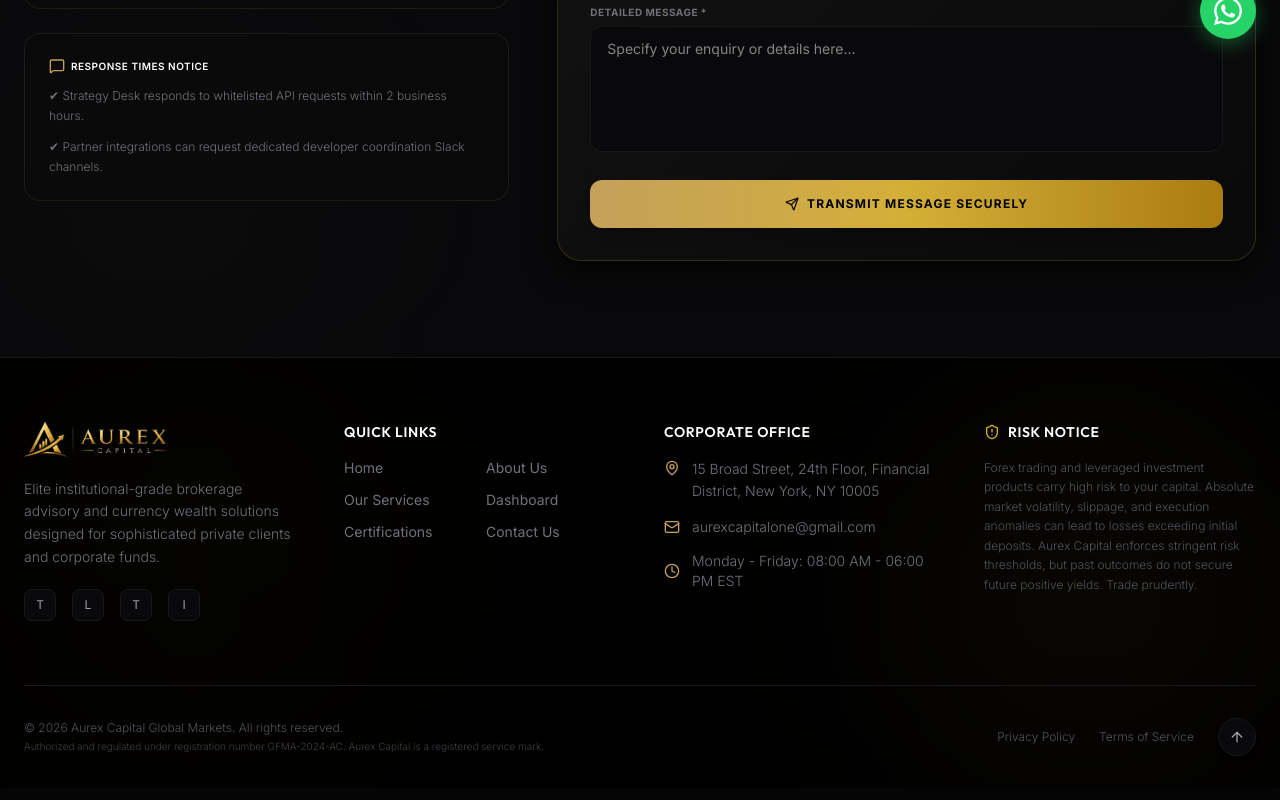
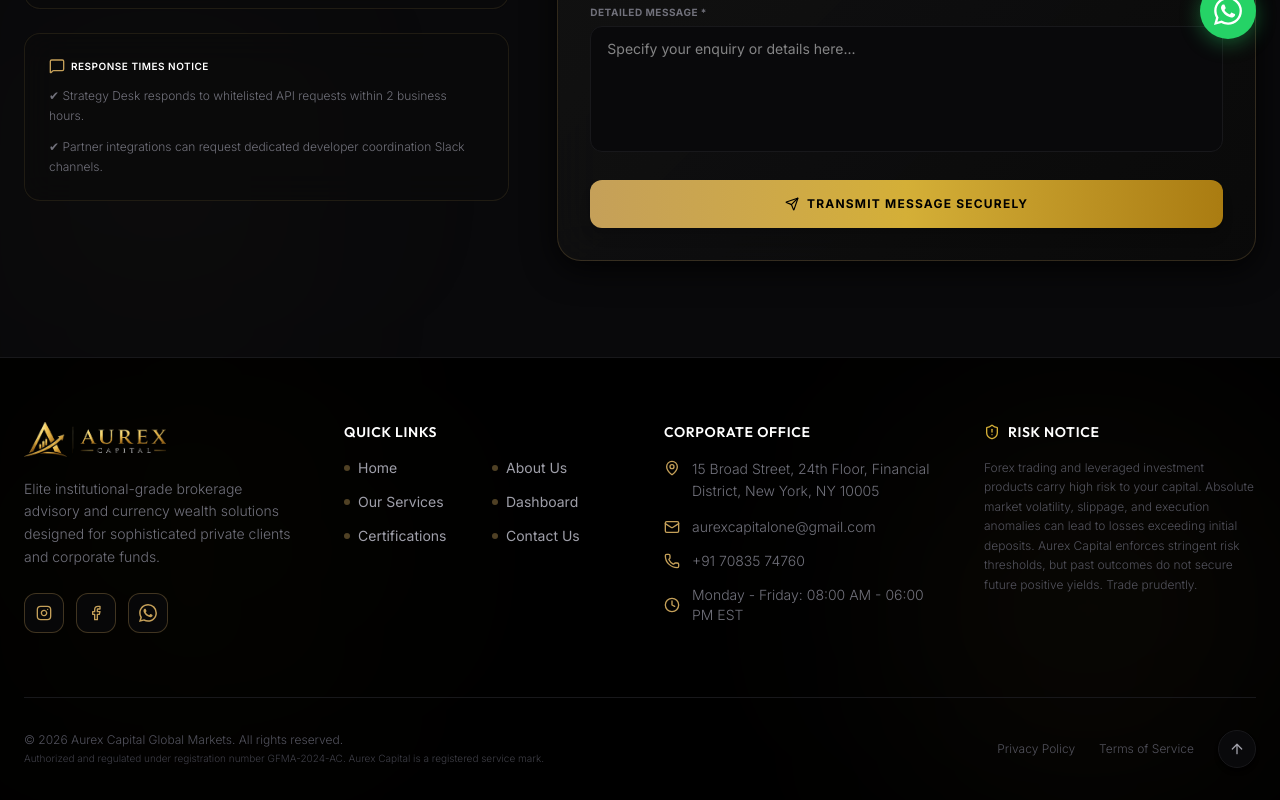
Before and after one commit to faisal27-hub/Trading-Agency, a React (Vite) app in the folder frontend/: page /contact in a window 1280 px wide. Shown: the part 737-1537 px from the top of the page. Built offline with nearby package versions, Linux system fonts and the light colour scheme.

Commit message:
feat(footer): optimize quick links grid, replace placeholders with real gold-outlined social links for IG, FB, and WA

```diff
--- a/frontend/src/components/FloatingWhatsApp.tsx
+++ b/frontend/src/components/FloatingWhatsApp.tsx
@@ -2,7 +2,7 @@ import React from 'react';
 import { SITE_METADATA } from '../constants';
 
 export const FloatingWhatsApp: React.FC = () => {
-  const whatsappUrl = `https://wa.me/${SITE_METADATA.whatsapp.replace('+', '')}`;
+  const whatsappUrl = `https://wa.me/${SITE_METADATA.whatsappNumber}?text=${encodeURIComponent(SITE_METADATA.whatsappMessage)}`;
 
   return (
     <a
--- a/frontend/src/constants/index.ts
+++ b/frontend/src/constants/index.ts
@@ -4,8 +4,11 @@ export const SITE_METADATA = {
   name: 'Aurex Capital',
   tagline: 'Elite Forex Trading & Wealth Solutions',
   email: 'aurexcapitalone@gmail.com',
-  phone: '+1 (800) 555-0199',
-  whatsapp: '+447911123456', // WhatsApp link formatting: https://wa.me/447911123456
+  phone: '+91 70835 74760',
+  whatsappNumber: '917083574760',
+  whatsappMessage: 'Hello Aurex Capital,\n\nI am interested in learning more about your trading services. Please share more details.',
+  instagramUrl: 'https://www.instagram.com/aurexcapital.co/?utm_source=ig_web_button_share_sheet',
+  facebookUrl: 'https://www.facebook.com/profile.php?id=61592130240718',
   officeAddress: '15 Broad Street, 24th Floor, Financial District, New York, NY 10005',
   businessHours: 'Monday - Friday: 08:00 AM - 06:00 PM EST',
   gmapIframeUrl: 'https://www.google.com/maps/embed?pb=!1m18!1m12!1m3!1d3024.238491873836!2d-74.01168178459496!3d40.70678597933189!2m3!1f0!2f0!3f0!3m2!1i1024!2i768!4f13.1!3m3!1m2!1s0x89c25a17277b5555%3A0xe54e3d2319c5c70c!2s15%20Broad%20St%2C%20New%20York%2C%20NY%2010005!5e0!3m2!1sen!2sus!4v1692882200000!5m2!1sen!2sus',
--- a/frontend/src/layouts/Footer.tsx
+++ b/frontend/src/layouts/Footer.tsx
@@ -1,5 +1,5 @@
 import React from 'react';
-import { Mail, MapPin, Clock, ShieldAlert, ArrowUp } from 'lucide-react';
+import { Mail, MapPin, Clock, ShieldAlert, ArrowUp, Phone } from 'lucide-react';
 import { Link } from 'react-router-dom';
 import { SITE_METADATA } from '../constants';
 
@@ -13,14 +13,19 @@ export const Footer: React.FC = () => {
     });
   };
 
-  const quickLinks = [
+  const quickLinksColumn1 = [
     { label: 'Home', path: '/' },
+    { label: 'Our Services', path: '/services' },
+    { label: 'Certifications', path: '/certifications' },
+  ];
+
+  const quickLinksColumn2 = [
     { label: 'About Us', path: '/about' },
-    { label: 'Our Services', path: '/services' },
     { label: 'Dashboard', path: '/dashboard' },
-    { label: 'Certifications', path: '/certifications' },
     { label: 'Contact Us', path: '/contact' },
   ];
+
+  const whatsappUrl = `https://wa.me/${SITE_METADATA.whatsappNumber}?text=${encodeURIComponent(SITE_METADATA.whatsappMessage)}`;
 
   return (
     <footer className="bg-black border-t border-zinc-900 pt-16 pb-8 text-zinc-400 relative overflow-hidden">
@@ -39,48 +44,119 @@ export const Footer: React.FC = () => {
                 className="h-8 md:h-9 w-auto object-contain select-none"
               />
             </Link>
-            <p className="text-sm text-zinc-500 leading-relaxed font-light">
+            <p className="text-xs sm:text-sm text-zinc-500 leading-relaxed font-light">
               Elite institutional-grade brokerage advisory and currency wealth solutions designed for sophisticated private clients and corporate funds.
             </p>
-            <div className="flex gap-4">
-              {['Twitter', 'LinkedIn', 'Telegram', 'Instagram'].map((network) => (
-                <a
-                  key={network}
-                  href="#"
-                  className="w-8 h-8 rounded-lg bg-zinc-950 border border-zinc-900 flex items-center justify-center text-xs hover:text-gold hover:border-gold-premium/45 transition-all duration-300"
-                  aria-label={network}
+
+            {/* Premium Gold Outline Social Media Icons */}
+            <div className="flex items-center gap-3 mt-1">
+              {/* Instagram */}
+              <a
+                href={SITE_METADATA.instagramUrl}
+                target="_blank"
+                rel="noopener noreferrer"
+                className="w-10 h-10 rounded-xl bg-zinc-950/80 border border-gold-premium/30 flex items-center justify-center text-gold-premium hover:text-gold hover:border-gold hover:bg-gold-premium/15 hover:shadow-[0_0_16px_rgba(197,160,89,0.35)] hover:-translate-y-1 transition-all duration-300 group"
+                aria-label="Follow Aurex Capital on Instagram"
+              >
+                <svg
+                  className="w-4 h-4 transition-transform duration-300 group-hover:scale-110"
+                  viewBox="0 0 24 24"
+                  fill="none"
+                  stroke="currentColor"
+                  strokeWidth="2"
+                  strokeLinecap="round"
+                  strokeLinejoin="round"
                 >
-                  {network[0]}
-                </a>
-              ))}
+                  <rect x="2" y="2" width="20" height="20" rx="5" ry="5" />
+                  <path d="M16 11.37A4 4 0 1 1 12.63 8 4 4 0 0 1 16 11.37z" />
+                  <line x1="17.5" y1="6.5" x2="17.51" y2="6.5" />
+                </svg>
+              </a>
+
+              {/* Facebook */}
+              <a
+                href={SITE_METADATA.facebookUrl}
+                target="_blank"
+                rel="noopener noreferrer"
+                className="w-10 h-10 rounded-xl bg-zinc-950/80 border border-gold-premium/30 flex items-center justify-center text-gold-premium hover:text-gold hover:border-gold hover:bg-gold-premium/15 hover:shadow-[0_0_16px_rgba(197,160,89,0.35)] hover:-translate-y-1 transition-all duration-300 group"
+                aria-label="Follow Aurex Capital on Facebook"
+              >
+                <svg
+                  className="w-4 h-4 transition-transform duration-300 group-hover:scale-110"
+                  viewBox="0 0 24 24"
+                  fill="none"
+                  stroke="currentColor"
+                  strokeWidth="2"
+                  strokeLinecap="round"
+                  strokeLinejoin="round"
+                >
+                  <path d="M18 2h-3a5 5 0 0 0-5 5v3H7v4h3v8h4v-8h3l1-4h-4V7a1 1 0 0 1 1-1h3z" />
+                </svg>
+              </a>
+
+              {/* WhatsApp */}
+              <a
+                href={whatsappUrl}
+                target="_blank"
+                rel="noopener noreferrer"
+                className="w-10 h-10 rounded-xl bg-zinc-950/80 border border-gold-premium/30 flex items-center justify-center text-gold-premium hover:text-gold hover:border-gold hover:bg-gold-premium/15 hover:shadow-[0_0_16px_rgba(197,160,89,0.35)] hover:-translate-y-1 transition-all duration-300 group"
+                aria-label="Chat with Aurex Capital on WhatsApp"
+              >
+                <svg
+                  className="w-4.5 h-4.5 transition-transform duration-300 group-hover:scale-110"
+                  viewBox="0 0 24 24"
+                  fill="currentColor"
+                >
+                  <path d="M17.472 14.382c-.297-.149-1.758-.867-2.03-.967-.273-.099-.471-.148-.67.15-.197.297-.767.966-.94 1.164-.173.199-.347.223-.644.075-.297-.15-1.255-.463-2.39-1.475-.883-.788-1.48-1.761-1.653-2.059-.173-.297-.018-.458.13-.606.134-.133.298-.347.446-.52.149-.174.198-.298.298-.497.099-.198.05-.371-.025-.52-.075-.149-.669-1.612-.916-2.207-.242-.579-.487-.5-.669-.51-.173-.008-.371-.01-.57-.01-.198 0-.52.074-.792.372-.272.297-1.04 1.016-1.04 2.479 0 1.462 1.065 2.875 1.213 3.074.149.198 2.096 3.2 5.077 4.487.709.306 1.262.489 1.694.625.712.227 1.36.195 1.871.118.571-.085 1.758-.719 2.006-1.413.248-.694.248-1.289.173-1.413-.074-.124-.272-.198-.57-.347m-5.421 7.403h-.004a9.87 9.87 0 01-5.031-1.378l-.361-.214-3.741.982.998-3.648-.235-.374a9.86 9.86 0 01-1.51-5.26c.001-5.45 4.436-9.884 9.888-9.884 2.64 0 5.122 1.03 6.988 2.898a9.825 9.825 0 012.893 6.994c-.003 5.45-4.437 9.884-9.885 9.884m8.413-18.297A11.815 11.815 0 0012.05 0C5.495 0 .16 5.335.157 11.892c0 2.096.547 4.142 1.588 5.945L0 24l6.335-1.662c1.746.953 3.71 1.458 5.704 1.459h.005c6.554 0 11.89-5.335 11.893-11.893a11.821 11.821 0 00-3.48-8.413z" />
+                </svg>
+              </a>
             </div>
           </div>
 
           {/* Quick Links */}
           <div className="flex flex-col gap-4">
-            <h4 className="font-display font-semibold text-white uppercase tracking-wider text-sm">
+            <h4 className="font-display font-semibold text-white uppercase tracking-wider text-xs sm:text-sm">
               Quick Links
             </h4>
-            <ul className="grid grid-cols-2 gap-3 text-sm">
-              {quickLinks.map((link) => (
-                <li key={link.path}>
+            <div className="grid grid-cols-2 gap-x-6 gap-y-3.5 text-xs sm:text-sm">
+              <div className="flex flex-col gap-3.5">
+                {quickLinksColumn1.map((link) => (
                   <Link
+                    key={link.path}
                     to={link.path}
-                    className="hover:text-gold transition-colors duration-200 text-zinc-500 hover:text-zinc-300"
+                    className="group flex items-center gap-2 text-zinc-400 hover:text-gold transition-all duration-300"
                   >
-                    {link.label}
+                    <span className="w-1.5 h-1.5 rounded-full bg-gold-premium/40 group-hover:bg-gold group-hover:scale-125 transition-all duration-300 shrink-0" />
+                    <span className="transform group-hover:translate-x-1 transition-transform duration-300 whitespace-nowrap">
+                      {link.label}
+                    </span>
                   </Link>
-                </li>
-              ))}
-            </ul>
+                ))}
+              </div>
+
+              <div className="flex flex-col gap-3.5">
+                {quickLinksColumn2.map((link) => (
+                  <Link
+                    key={link.path}
+                    to={link.path}
+                    className="group flex items-center gap-2 text-zinc-400 hover:text-gold transition-all duration-300"
+                  >
+                    <span className="w-1.5 h-1.5 rounded-full bg-gold-premium/40 group-hover:bg-gold group-hover:scale-125 transition-all duration-300 shrink-0" />
+                    <span className="transform group-hover:translate-x-1 transition-transform duration-300 whitespace-nowrap">
+                      {link.label}
+                    </span>
+                  </Link>
+                ))}
+              </div>
+            </div>
           </div>
 
-          {/* Contact Details */}
+          {/* Corporate Office */}
           <div className="flex flex-col gap-4">
-            <h4 className="font-display font-semibold text-white uppercase tracking-wider text-sm">
+            <h4 className="font-display font-semibold text-white uppercase tracking-wider text-xs sm:text-sm">
               Corporate Office
             </h4>
-            <div className="flex flex-col gap-3.5 text-sm font-light">
+            <div className="flex flex-col gap-3.5 text-xs sm:text-sm font-light">
               <div className="flex items-start gap-3">
                 <MapPin className="w-4 h-4 text-gold-premium shrink-0 mt-0.5" />
                 <span className="leading-relaxed text-zinc-500">{SITE_METADATA.officeAddress}</span>
@@ -91,7 +167,12 @@ export const Footer: React.FC = () => {
                   {SITE_METADATA.email}
                 </a>
               </div>
-
+              <div className="flex items-center gap-3">
+                <Phone className="w-4 h-4 text-gold-premium shrink-0" />
+                <a href={`tel:${SITE_METADATA.phone}`} className="hover:text-gold text-zinc-500 transition-colors">
+                  {SITE_METADATA.phone}
+                </a>
+              </div>
               <div className="flex items-center gap-3">
                 <Clock className="w-4 h-4 text-gold-premium shrink-0" />
                 <span className="text-zinc-500">{SITE_METADATA.businessHours}</span>
@@ -101,7 +182,7 @@ export const Footer: React.FC = () => {
 
           {/* Risk Disclaimer Summary */}
           <div className="flex flex-col gap-4">
-            <h4 className="font-display font-semibold text-white uppercase tracking-wider text-sm flex items-center gap-2">
+            <h4 className="font-display font-semibold text-white uppercase tracking-wider text-xs sm:text-sm flex items-center gap-2">
               <ShieldAlert className="w-4 h-4 text-gold" />
               Risk Notice
             </h4>
```
